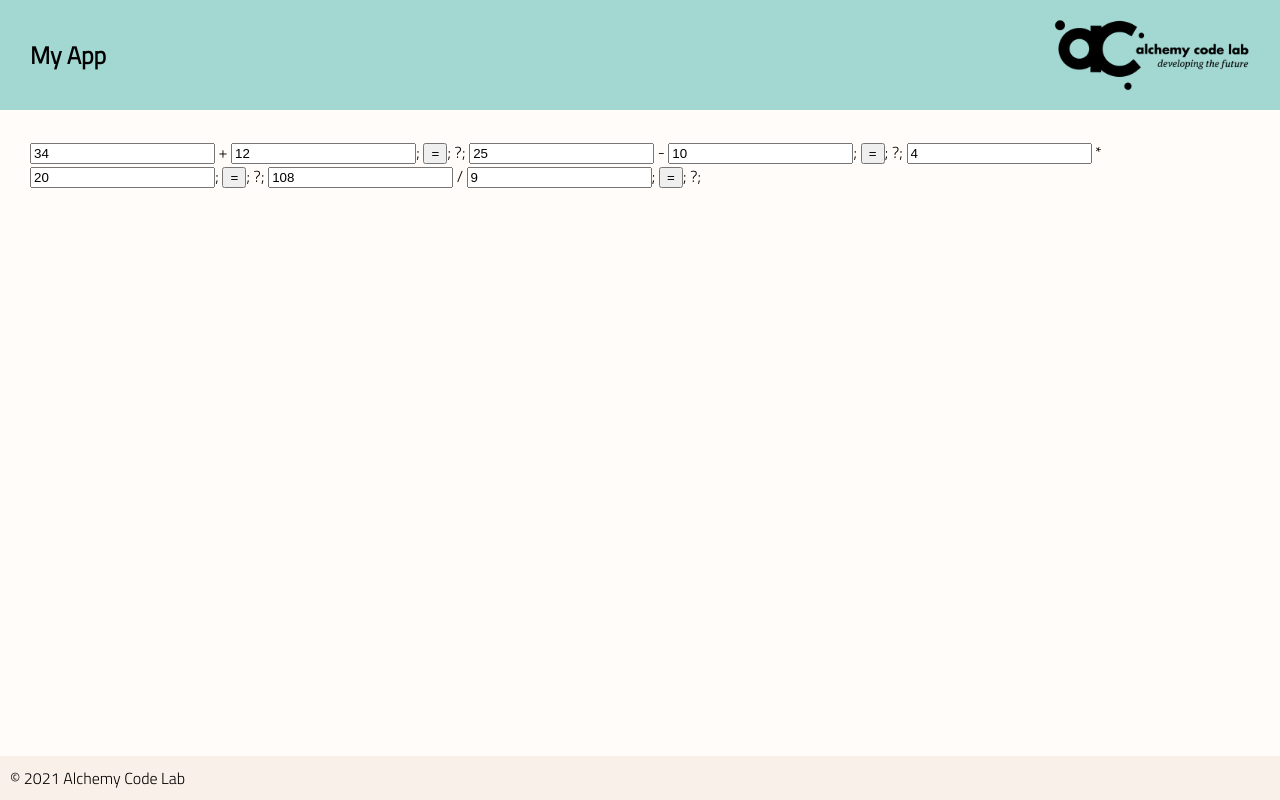
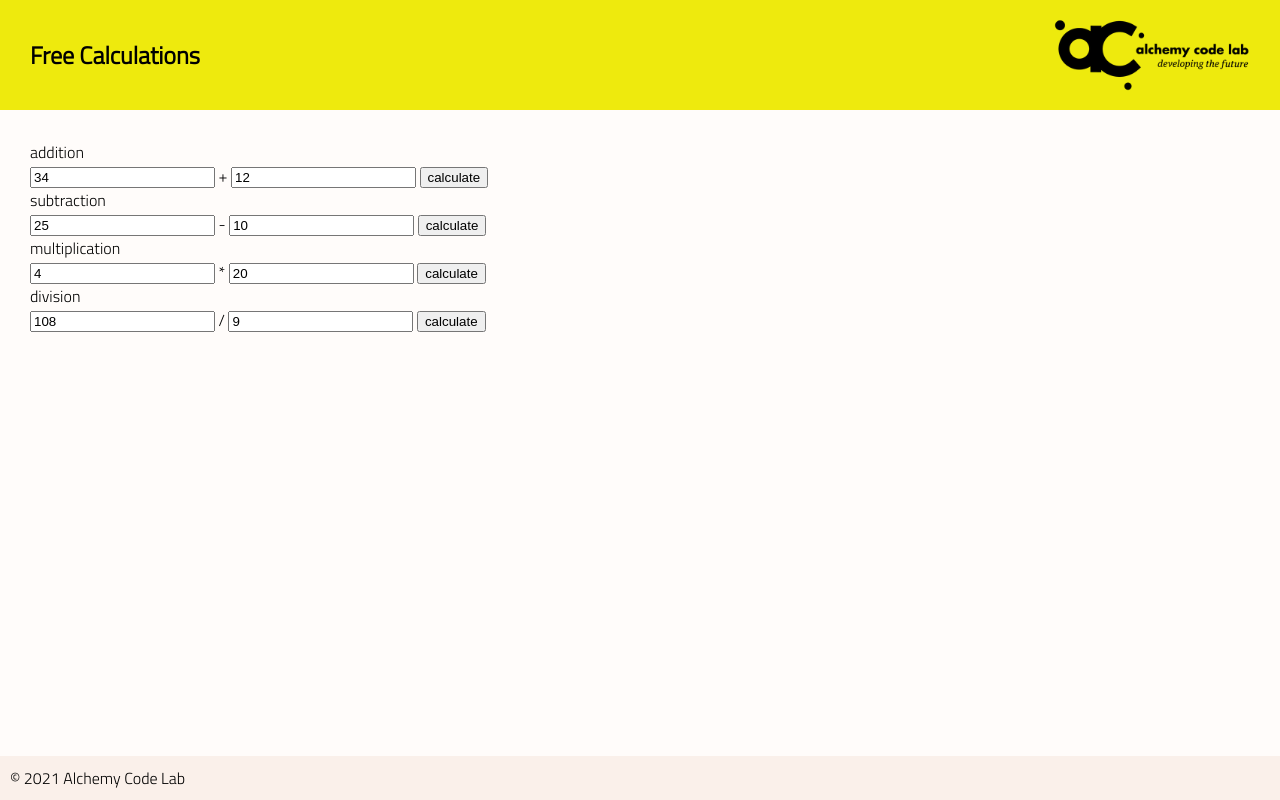
Before and after one commit to ari-harlem-caballero/LAB-04-calculator, a plain HTML site: page index.html in a window 1280 px wide. Drawn offline with Linux system fonts and the light colour scheme.

Commit message:
update index classes

```diff
--- a/index.html
+++ b/index.html
@@ -13,43 +13,48 @@
 
 <body>
     <header>
-        <h1>My App</h1>
+        <h1>Free Calculations</h1>
         <img src="assets/big-logo.png" />
     </header>
 
     <main>
-
-       <section>
+        <div class="calculator-boxes">
+        <section class="addition">
+            <h3>addition</h3>
            <input id="add-number-1" value="34">
            +
-           <input id='add-number-2' value="12">;
-           <button id="add-button">=</button>;
-           <span id="add-answer">?</span>;
-       </section>
+           <input id='add-number-2' value="12">
+           <button id="add-button">calculate</button>
+           <span class="answers" id="add-answer"></span>
+        </section>
 
-       <section>
+        <section class="subtraction">
+            <h3>subtraction</h3>
             <input id="sub-number-1" value="25">
             -
-            <input id='sub-number-2' value="10">;
-            <button id="sub-button">=</button>;
-            <span id="sub-answer">?</span>;
+            <input id='sub-number-2' value="10">
+            <button id="sub-button">calculate</button>
+            <span class="answers" id="sub-answer"></span>
         </section>
 
-        <section>
+        <section class="multiplication">
+            <h3>multiplication</h3>
             <input id="mult-number-1" value="4">
             *
-            <input id='mult-number-2' value="20">;
-            <button id="mult-button">=</button>;
-            <span id="mult-answer">?</span>;
+            <input id='mult-number-2' value="20">
+            <button id="mult-button">calculate</button>
+            <span class="answers" id="mult-answer"></span>
         </section>
 
-        <section>
+        <section class="division">
+            <h3>division</h3>
             <input id="divide-number-1" value="108">
             /
-            <input id="divide-number-2" value="9">;
-            <button id="divide-button">=</button>;
-            <span id="divide-answer">?</span>;
+            <input id="divide-number-2" value="9">
+            <button id="divide-button">calculate</button>
+            <span class="answers" id="divide-answer"></span>
         </section>
+        </div>
     </main>
 
     <footer>
--- a/styles/styles.css
+++ b/styles/styles.css
@@ -15,7 +15,7 @@ section {
 }
 
 header {
-    background-color: #A2D7D2;
+    background-color: rgb(238, 234, 13);
     height: 110px;
     padding: 0 30px;
     display: flex;
```
